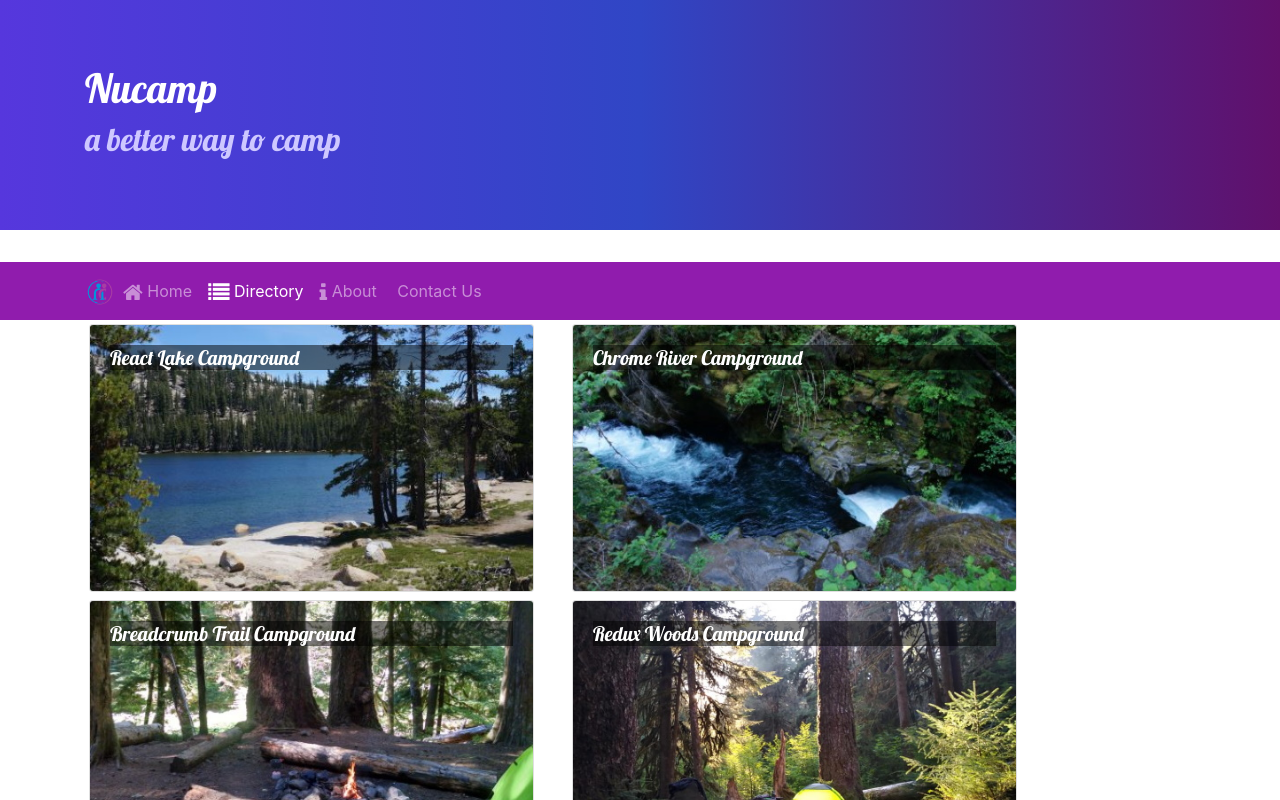
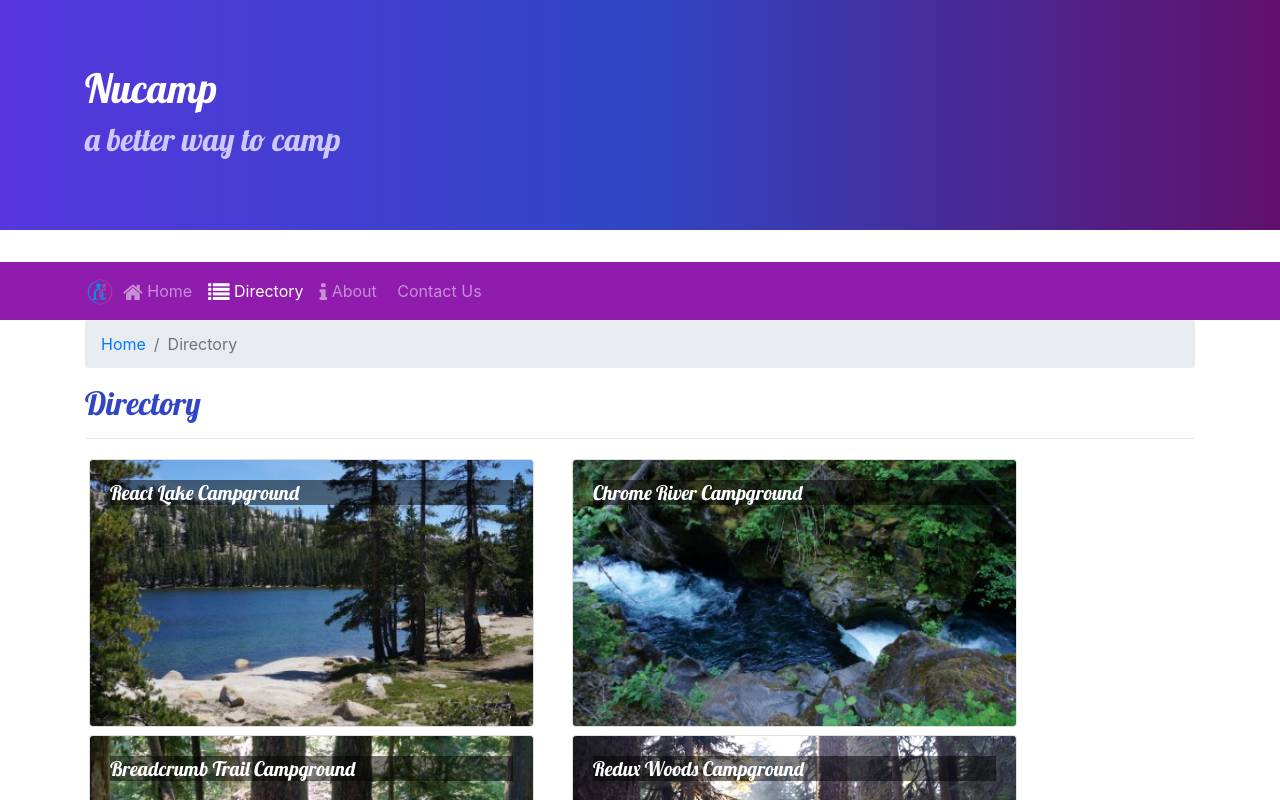
Before and after one commit to j-Arez/Nucamp-React-app, a React (Create React App) app: page /directory in a window 1280 px wide. Shown: the top 800 px of the page. Built offline with nearby package versions, Linux system fonts and the light colour scheme.

Commit message:
Added React Breadcrumbs

```diff
--- a/src/components/CampsiteInfoComponent.js
+++ b/src/components/CampsiteInfoComponent.js
@@ -1,5 +1,6 @@
 import React from "react";
-import { Card, CardImg, CardText, CardBody, CardTitle } from "reactstrap";
+import { Card, CardImg, CardText, CardBody, CardTitle, Breadcrumb, BreadcrumbItem  } from "reactstrap";
+import { Link } from 'react-router-dom';
 
 function RenderCampsite({ campsite }) {
     return (
@@ -7,7 +8,6 @@
             <Card>
                 <CardImg top src={campsite.image} alt={campsite.name} />
                 <CardBody>
-                    <CardTitle>{campsite.name}</CardTitle>
                     <CardText>{campsite.description}</CardText>
                 </CardBody>
             </Card>
@@ -45,6 +45,16 @@
     if (props.campsite) {
         return (
             <div className="container">
+                 <div className="row">
+                <div className="col">
+                <Breadcrumb>
+                            <BreadcrumbItem><Link to="/directory">Directory</Link></BreadcrumbItem>
+                            <BreadcrumbItem active>{props.campsite.name}</BreadcrumbItem>
+                        </Breadcrumb>
+                    <h2>{props.campsite.name}</h2>
+                    <hr />
+                </div>
+            </div>
                 <div className="row">
                     <RenderCampsite campsite={props.campsite} />
                     <RenderComments comments={props.comments} />
--- a/src/components/ContactComponent.js
+++ b/src/components/ContactComponent.js
@@ -1,10 +1,17 @@
 import React from 'react';
+import { Breadcrumb, BreadcrumbItem } from 'reactstrap';
+import { Link } from 'react-router-dom';
+
 
 function Contact(props) {
     return (
         <div className="container">
             <div className="row">
                 <div className="col">
+                <Breadcrumb>
+                            <BreadcrumbItem><Link to="/home">Home</Link></BreadcrumbItem>
+                            <BreadcrumbItem active>Contact Us</BreadcrumbItem>
+                        </Breadcrumb>
                     <h2>Contact Us</h2>
                     <hr />
                 </div>
--- a/src/components/DirectoryComponent.js
+++ b/src/components/DirectoryComponent.js
@@ -1,5 +1,5 @@
 import React from 'react';
-import { Card, CardImg, CardImgOverlay, CardTitle } from 'reactstrap';
+import { Card, CardImg, CardImgOverlay, CardTitle, Breadcrumb, BreadcrumbItem } from 'reactstrap';
 import { Link } from 'react-router-dom';
 
 
@@ -30,10 +30,19 @@
         return (
             <div className="container">
                 <div className="row">
+                    <div className="col">
+                        <Breadcrumb>
+                            <BreadcrumbItem><Link to="/home">Home</Link></BreadcrumbItem>
+                            <BreadcrumbItem active>Directory</BreadcrumbItem>
+                        </Breadcrumb>
+                        <h2>Directory</h2>
+                        <hr />
+                    </div>
+                </div>
+                <div className="row">
                     {directory}
-            </div>
-
-            </div>
+                </div>
+                </div>
         );
     }
 
```
